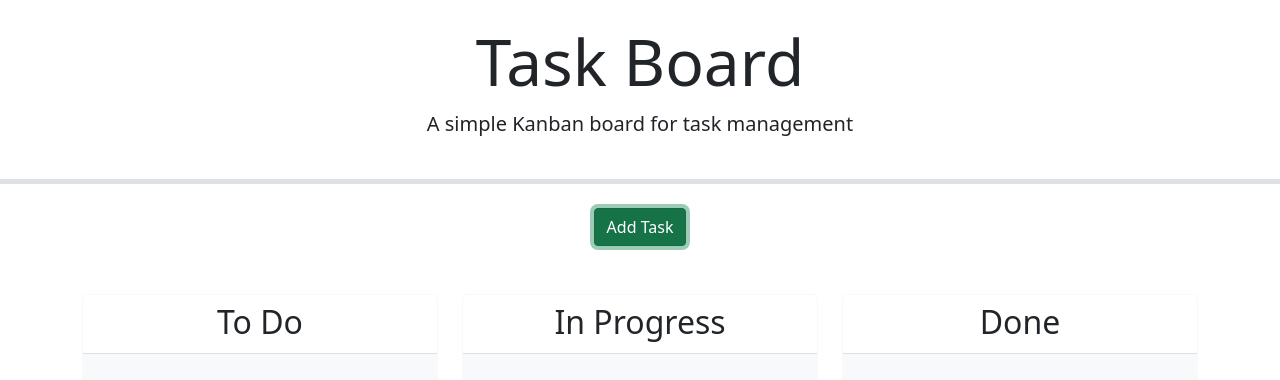
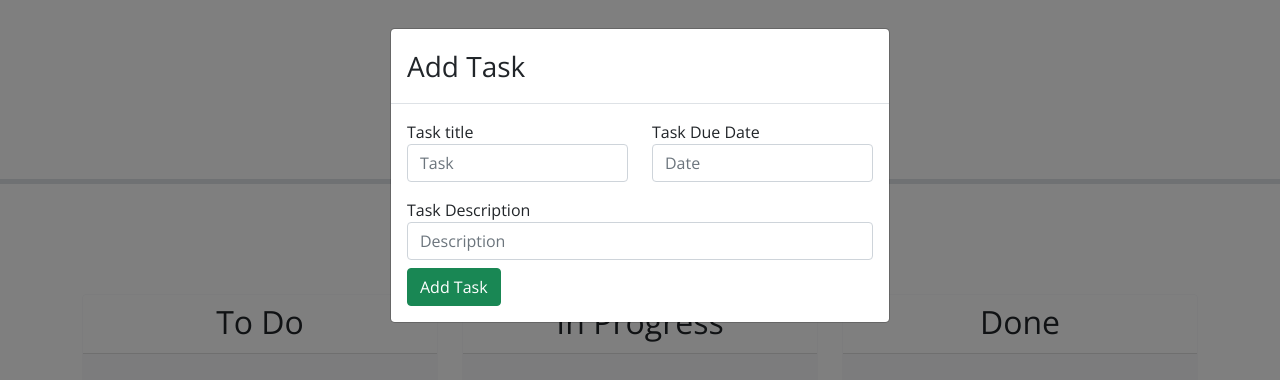
Before and after one commit to lyang90/Project-tracker, a plain HTML site: page index.html in a window 1280 px wide. Both pictures are taken after a click on the button "Add Task". Drawn offline with nearby package versions, Linux system fonts and the light colour scheme; files whose address does not match are found by name.

Commit message:
updated index HTML and script js

```diff
--- /dev/null
+++ b/assets/js/script.js
@@ -0,0 +1,60 @@
+// Retrieve tasks and nextId from localStorage
+let taskList = JSON.parse(localStorage.getItem("tasks"));
+let nextId = JSON.parse(localStorage.getItem("nextId"));
+
+
+// Generating a unique id
+function generateTaskId() {
+    if (nextId === null) {
+        nextId = 0;
+    }
+    else {
+        nextId += 1;
+    }
+
+    return nextId;
+}
+
+// task: {title, date, description, progress()}
+function createTaskCard(task) {
+    taskCard = {
+        id: generateTaskId(),
+        title: 'Title',
+        date: 'Today',
+        description: 'ToDo',
+        progress: 'None'
+
+    }
+}
+
+// A function to render the task list and make cards draggable
+function renderTaskList() {
+    for(let i = 0; i < taskList.length; i++){
+        taskList[i];
+    }
+}
+
+// A function to handle adding a new task
+function handleAddTask(event) {
+
+}
+
+// A function to handle deleting a task
+function handleDeleteTask(event) {
+
+}
+
+//A function to handle dropping a task into a new status lane
+function handleDrop(event, ui) {
+
+}
+
+// When the page loads, render the task list, add event listeners, make lanes droppable, and make the due date field a date picker
+$(document).ready(function () {
+    // datepicker
+    $('.datepicker').datepicker({
+        format: 'mm/dd/yyyy',
+        autoclose: true,
+        todayHighlight: true
+      });
+});
--- a/index.html
+++ b/index.html
@@ -11,7 +11,7 @@
   <link href="https://fonts.googleapis.com/css?family=Open+Sans&display=swap" rel="stylesheet" />
   <link rel="stylesheet" href="https://code.jquery.com/ui/1.12.1/themes/base/jquery-ui.css" />
 
-  <link rel="stylesheet" href="./assets/css/style.css" />
+  <link rel="stylesheet" href="./assets/css/stylesheet.css" />
   <title>Task Board</title>
 </head>
 
@@ -20,11 +20,50 @@
     <h1 class="display-3">Task Board</h1>
     <p class="lead">A simple Kanban board for task management</p>
   </header>
+
   <div class="container">
     <div class="text-center mb-5">
       <button class="btn btn-success" data-bs-toggle="modal" data-bs-target="#formModal">Add Task</button>
     </div>
-    <!-- Todo: Create a modal with a form to add tasks -->
+
+    <!-- Modal Form-->
+    <section class="modal" id="formModal">
+      <section class="modal-dialog">
+        <section class="modal-content">
+          <section class="modal-header">
+            <h3 class="modal-title">Add Task</h3>
+          </section>
+
+          <!--Content of the Modal and form-->
+          <section class="modal-body">
+            <form class="row">
+              <section class="col form-group pb-2">
+                <label for="taskTitle">Task title</label>
+                <input type="text" id="taskTitle" class="form-control" placeholder="Task">
+              </section>
+
+              <section class="col">
+                <label for="dueDate">Task Due Date</label>
+                <input type="text" id="dueDate" class="datepicker form-control" placeholder="Date" data-date-format="mm/dd/yyyy">
+              </section>
+
+              <section class="form-group pt-2">
+                <label for="task">Task Description</label>
+                <input type="text" id="task" class="form-control" placeholder="Description">
+              </section>
+
+              <section class="form-group pt-2">
+                <button class="btn btn-success" type="submit">Add Task</button>
+              </section>
+
+            </form>
+          </section>
+
+        </section>
+
+      </section>
+    </section>
+
     <div class="row swim-lanes text-center justify-content-between">
       <div class="col-12 col-lg-4 d-flex">
         <div id="to-do" class="card border-light mb-3 lane flex-grow-1">
@@ -36,6 +75,7 @@
           </div>
         </div>
       </div>
+
       <div class="col-12 col-lg-4 d-flex">
         <div id="in-progress" class="card border-light mb-3 lane flex-grow-1">
           <div class="card-header bg-white">
@@ -46,6 +86,7 @@
           </div>
         </div>
       </div>
+
       <div class="col-12 col-lg-4 d-flex">
         <div id="done" class="card border-light mb-3 lane flex-grow-1">
           <div class="card-header bg-white">
@@ -56,7 +97,9 @@
           </div>
         </div>
       </div>
+
     </div>
+
   </div>
 
   <script src="https://cdn.jsdelivr.net/npm/bootstrap@5.1.3/dist/js/bootstrap.bundle.min.js"
--- a/js/script.js
+++ /dev/null
@@ -1,38 +0,0 @@
-// Retrieve tasks and nextId from localStorage
-let taskList = JSON.parse(localStorage.getItem("tasks"));
-let nextId = JSON.parse(localStorage.getItem("nextId"));
-
-// Todo: create a function to generate a unique task id
-function generateTaskId() {
-
-}
-
-// Todo: create a function to create a task card
-function createTaskCard(task) {
-
-}
-
-// Todo: create a function to render the task list and make cards draggable
-function renderTaskList() {
-
-}
-
-// Todo: create a function to handle adding a new task
-function handleAddTask(event){
-
-}
-
-// Todo: create a function to handle deleting a task
-function handleDeleteTask(event){
-
-}
-
-// Todo: create a function to handle dropping a task into a new status lane
-function handleDrop(event, ui) {
-
-}
-
-// Todo: when the page loads, render the task list, add event listeners, make lanes droppable, and make the due date field a date picker
-$(document).ready(function () {
-
-});
```
Also changed, not shown: assets/css/stylesheet.css (renamed from css/stylesheet.css). Lines whose indentation alone changed are shown as unchanged.
